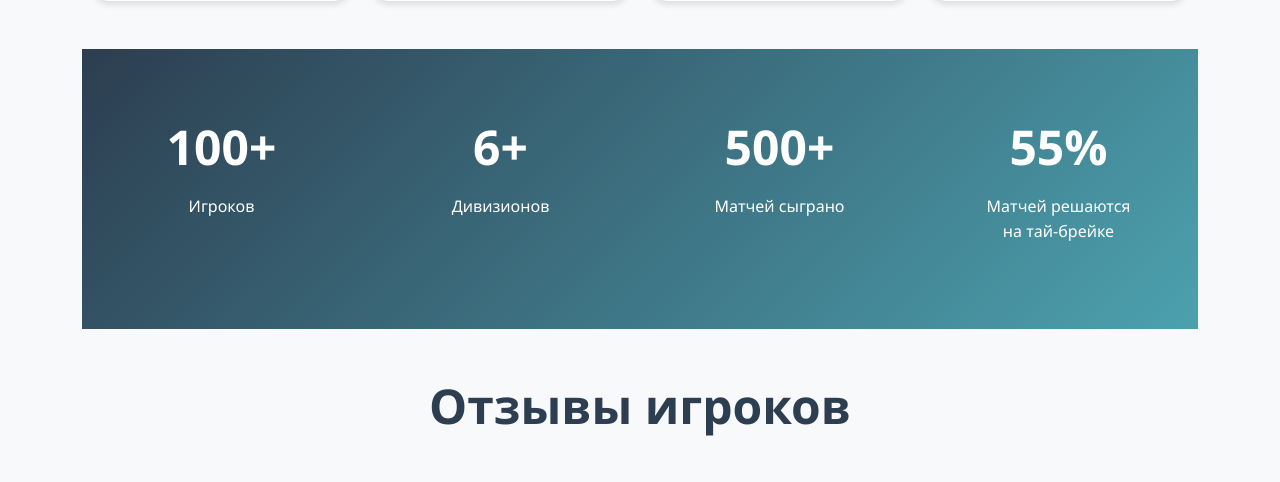
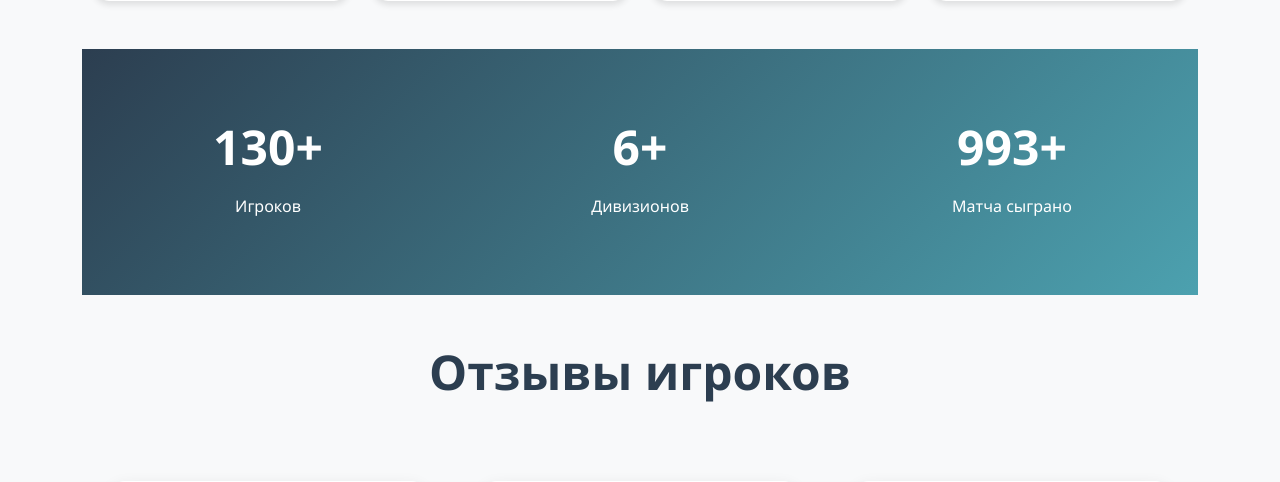
Before and after one commit to gozik/masters-league, a Flask app: page / in a window 1280 px wide. Shown: the part 2054-2536 px from the top of the page. Run offline with Flask 3, Linux system fonts and the light colour scheme; some libraries are stand-ins or nearby versions.

Commit message:
Update stats in inndex template, remove 4th stat columns.

```diff
--- a/app.py
+++ b/app.py
@@ -415,15 +415,16 @@ def show_season_application():
             player_name = player_str.partition(' ')[2]
             player_surname = player_str.partition(' ')[0]
 
-            player_dict = {'player_name': player_str, 'raketo_rating': raketo_rating, 'wildcard': wildcard}
-            player_dict['player_id'] = 0
+            player_dict = {'player_name': player_str, 'raketo_rating': raketo_rating, 'wildcard': wildcard,
+                           'player_id': 0}
 
             player = Player.query.filter(
                 (Player.first_name == player_name) & (Player.last_name == player_surname)).first()
             if player:
+                player_dict['player_id'] = player.id
+
                 ranking = Ranking.query.filter(Ranking.player_id == player.id).order_by(
                     Ranking.actual_date.desc()).first()
-                player_dict['player_id'] = player.id
                 if ranking:
                     player_dict['ranking'] = ranking.to_dict()['position']
                     player_dict['qualification'] = ranking.to_dict()['new_division']
--- a/templates/index.html
+++ b/templates/index.html
@@ -375,21 +375,17 @@
 <section class="stats-section">
     <div class="container">
         <div class="row text-center">
-            <div class="col-md-3 col-6 mb-4">
-                <div class="stat-number">100</div>
+            <div class="col-md-4 col-6 mb-3">
+                <div class="stat-number">130</div>
                 <div class="stat-label">Игроков</div>
             </div>
-            <div class="col-md-3 col-6 mb-4">
+            <div class="col-md-4 col-6 mb-3">
                 <div class="stat-number">6</div>
                 <div class="stat-label">Дивизионов</div>
             </div>
-            <div class="col-md-3 col-6 mb-4">
-                <div class="stat-number">500</div>
-                <div class="stat-label">Матчей сыграно</div>
-            </div>
-            <div class="col-md-3 col-6 mb-4">
-                <div class="stat-number">55%</div>
-                <div class="stat-label">Матчей решаются <br/>на тай-брейке</div>
+            <div class="col-md-4 col-6 mb-3">
+                <div class="stat-number">993</div>
+                <div class="stat-label">Матча сыграно</div>
             </div>
         </div>
     </div>
```
Also changed, not shown: templates/player_profile.html (+3 -7 lines).
